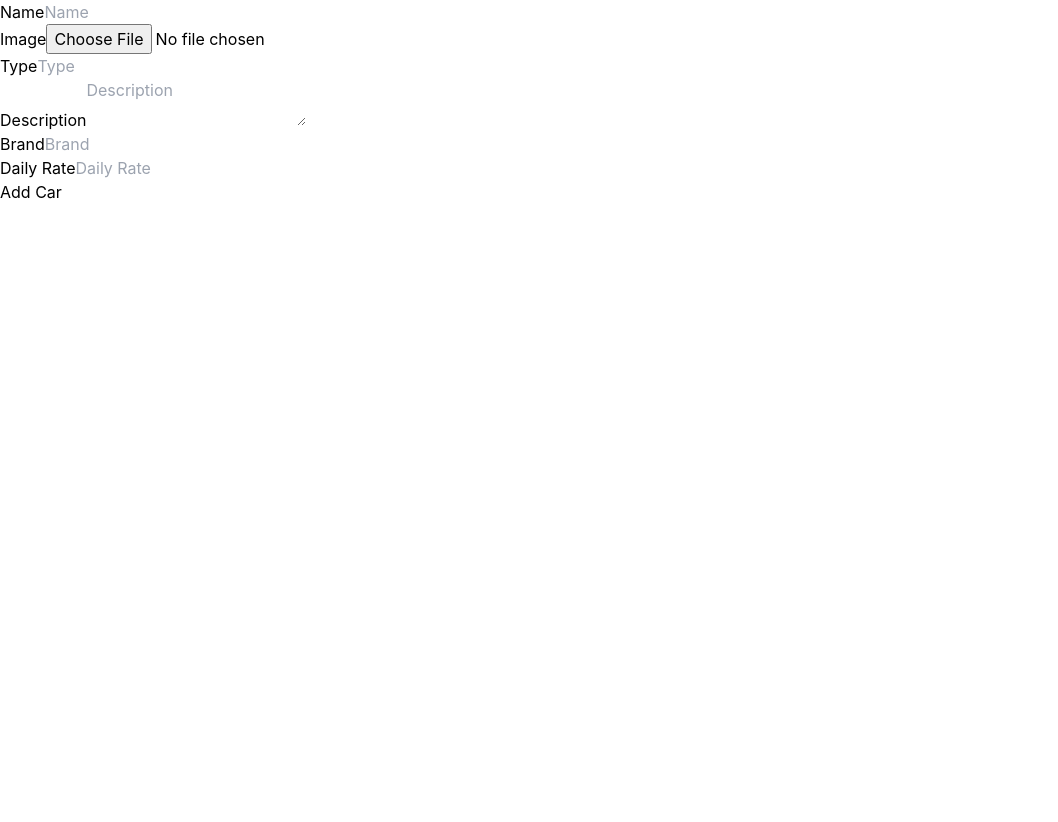
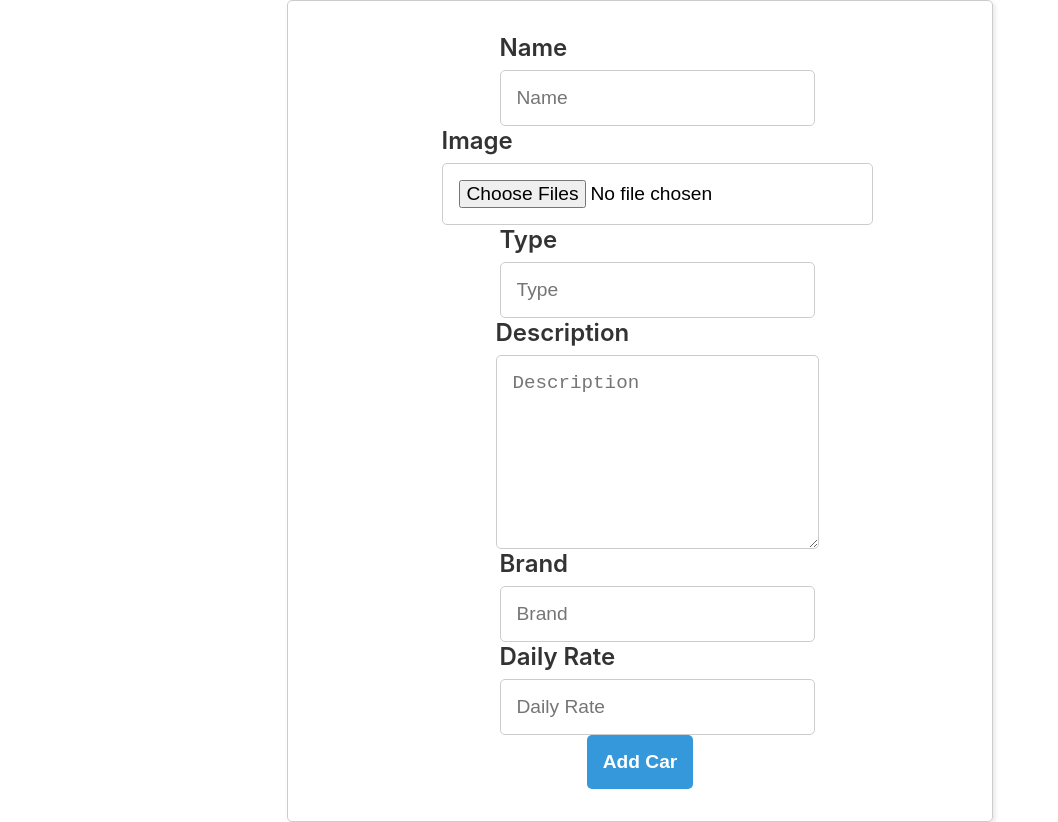
Before and after one commit to Pamphilemkp/car-reservation-frontend, a React (Create React App) app: page /AddCar in a window 1280 px wide. Shown: the whole page, without its empty margins (0-1058 px from the left). Before the commit the page ends 800 px from the top, so only its background shows below. Built offline with nearby package versions, Linux system fonts and the light colour scheme.

Commit message:
added form

```diff
--- a/package.json
+++ b/package.json
@@ -23,6 +23,7 @@
     "redux-thunk": "^2.4.2",
     "slick-carousel": "^1.8.1",
     "slick-slider": "^1.8.2",
+    "swiper": "^8.4.5",
     "web-vitals": "^2.1.4"
   },
   "scripts": {
--- a/src/components/AddCar.js
+++ b/src/components/AddCar.js
@@ -1,51 +1,62 @@
-/* eslint-disable jsx-a11y/label-has-associated-control */
-import React, { useState } from 'react';
+/* eslint-disable */
+
+import React, { useEffect, useState } from 'react';
 import { useDispatch } from 'react-redux';
+import { useNavigate } from 'react-router-dom';
 import { addCar } from '../redux/actions/CarAction';
 
 const AddCar = () => {
   const [name, setName] = useState('');
-  const [image, setImage] = useState('');
+  const [image, setImage] = useState([]);
   const [type, setType] = useState('');
   const [description, setDescription] = useState('');
   const [brand, setBrand] = useState('');
   const [dailyrate, setDailyrate] = useState('');
+  const [valid, setValid] = useState(false);
 
   const dispatch = useDispatch();
 
-  // handleuploadimage
-  const handleUploadImage = (e) => {
-    const file = e.target.files[0];
-    const reader = new FileReader();
-    reader.onloadend = () => {
-      setImage(reader.result);
-    };
-    reader.readAsDataURL(file);
-  };
+  const Navigate = useNavigate();
+  useEffect(() => {
+    if (name && image && type && description && brand && dailyrate) {
+      setValid(true);
+    } else {
+      setValid(false);
+    }
+  }, [name, image, type, description, brand, dailyrate]);
 
   const handleSubmit = (e) => {
     e.preventDefault();
     const formData = new FormData();
-    formData.append('name', name);
-    formData.append('image', image);
-    formData.append('car_type', type);
-    formData.append('description', description);
-    formData.append('brand', brand);
-    formData.append('daily_rate', dailyrate);
+    formData.append('car[name]', name);
+    formData.append('car[image]', image);
+    formData.append('car[car_type]', type);
+    formData.append('car[description]', description);
+    formData.append('car[brand]', brand);
+    formData.append('car[daily_rate]', dailyrate);
+
     dispatch(addCar(formData));
+    Navigate('/');
   };
-  console.log('AddCar');
+
+  // handle image upload
+  const handleUploadImage = (e) => {
+    setImage(e.target.files[0]);
+  };
   return (
     <>
       {/* add from using tailwindcss */}
-      <form onSubmit={handleSubmit} className="w-full max-w-lg">
-        <div className="flex flex-wrap -mx-3 mb-6">
+      <form onSubmit={handleSubmit} className="form-container">
+        <div className="name">
           <div className="w-full px-3">
-            <label className="block uppercase tracking-wide text-gray-700 text-xs font-bold mb-2" htmlFor="name">
+            <label
+              className="label-name"
+              htmlFor="name"
+            >
               Name
             </label>
             <input
-              className="appearance-none block w-full bg-gray-200 text-gray-700 border border-gray-200 rounded py-3 px-4 mb-3 leading-tight focus:outline-none focus:bg-white"
+              className="label-name2"
               id="name"
               type="text"
               placeholder="Name"
@@ -54,27 +65,34 @@ const AddCar = () => {
             />
           </div>
         </div>
-        <div className="flex flex-wrap -mx-3 mb-6">
-          <div className="w-full px-3">
-            <label className="block uppercase tracking-wide text-gray-700 text-xs font-bold mb-2" htmlFor="image">
+        <div className="car-images">
+          <div className="image">
+            <label
+              className="label-image"
+              htmlFor="image"
+            >
               Image
             </label>
             <input
-              className="appearance-none block w-full bg-gray-200 text-gray-700 border border-gray-200 rounded py-3 px-4 mb-3 leading-tight focus:outline-none focus:bg-white"
+              className="input-image"
               id="image"
               type="file"
               placeholder="Image"
               onChange={handleUploadImage}
+              multiple
             />
           </div>
         </div>
-        <div className="flex flex-wrap -mx-3 mb-6">
-          <div className="w-full px-3">
-            <label className="block uppercase tracking-wide text-gray-700 text-xs font-bold mb-2" htmlFor="type">
+        <div className="car-type">
+          <div className="type">
+            <label
+              className="label-type"
+              htmlFor="type"
+            >
               Type
             </label>
             <input
-              className="appearance-none block w-full bg-gray-200 text-gray-700 border border-gray-200 rounded py-3 px-4 mb-3 leading-tight focus:outline-none focus:bg-white"
+              className="input-type"
               id="type"
               type="text"
               placeholder="Type"
@@ -83,13 +101,16 @@ const AddCar = () => {
             />
           </div>
         </div>
-        <div className="flex flex-wrap -mx-3 mb-6">
-          <div className="w-full px-3">
-            <label className="block uppercase tracking-wide text-gray-700 text-xs font-bold mb-2" htmlFor="description">
+        <div className="description">
+          <div className="car-description">
+            <label
+              className="label-description"
+              htmlFor="description"
+            >
               Description
             </label>
             <textarea
-              className="appearance-none block w-full bg-gray-200 text-gray-700 border border-gray-200 rounded py-3 px-4 mb-3 leading-tight  resize-none focus:outline-none focus:bg-white"
+              className="input-description"
               id="description"
               type="text"
               placeholder="Description"
@@ -98,13 +119,16 @@ const AddCar = () => {
             />
           </div>
         </div>
-        <div className="flex flex-wrap -mx-3 mb-6">
-          <div className="w-full px-3">
-            <label className="block uppercase tracking-wide text-gray-700 text-xs font-bold mb-2" htmlFor="brand">
+        <div className="brand">
+          <div className="car-brand">
+            <label
+              className="label-brand"
+              htmlFor="brand"
+            >
               Brand
             </label>
             <input
-              className="appearance-none block w-full bg-gray-200 text-gray-700 border border-gray-200 rounded py-3 px-4 mb-3 leading-tight focus:outline-none focus:bg-white"
+              className="input-brand"
               id="brand"
               type="text"
               placeholder="Brand"
@@ -113,13 +137,16 @@ const AddCar = () => {
             />
           </div>
         </div>
-        <div className="flex flex-wrap -mx-3 mb-6">
-          <div className="w-full px-3">
-            <label className="block uppercase tracking-wide text-gray-700 text-xs font-bold mb-2" htmlFor="daily_rate">
+        <div className="daily_rate">
+          <div className="car-daily_rate">
+            <label
+              className="label-daily_rate"
+              htmlFor="daily_rate"
+            >
               Daily Rate
             </label>
             <input
-              className="appearance-none block w-full bg-gray-200 text-gray-700 border border-gray-200 rounded py-3 px-4 mb-3 leading-tight focus:outline-none focus:bg-white"
+              className="input-daily_rate"
               id="daily_rate"
               type="text"
               placeholder="Daily Rate"
@@ -128,10 +155,10 @@ const AddCar = () => {
             />
           </div>
         </div>
-        <div className="flex flex-wrap -mx-3 mb-2">
-          <div className="w-full md:w-1/3 px-3 mb-6 md:mb-0">
+        <div className="addcar-button">
+          <div className="button-name">
             <button
-              className="shadow bg-purple-500 hover:bg-purple-400 focus:shadow-outline focus:outline-none text-white font-bold py-2 px-4 rounded"
+              className="add-car"
               type="submit"
             >
               Add Car
@@ -139,7 +166,6 @@ const AddCar = () => {
           </div>
         </div>
       </form>
-
     </>
   );
 };
--- a/src/index.css
+++ b/src/index.css
@@ -1,7 +1,3 @@
-@tailwind base;
-@tailwind components;
-@tailwind utilities;
-
 body {
   margin: 0;
   font-family:
@@ -29,3 +25,80 @@ code {
     'Courier New',
     monospace;
 }
+
+.form-container {
+  display: flex;
+  flex-direction: column;
+  align-items: center;
+  width: 50%;
+  margin: 0 auto;
+  padding: 2rem;
+  border: 1px solid #ccc;
+  border-radius: 5px;
+  box-shadow: 2px 2px 5px rgba(0, 0, 0, 0.1);
+}
+
+.label-name,
+.label-image,
+.label-type,
+.label-description,
+.label-brand,
+.label-daily_rate {
+  display: block;
+  font-size: 1.5rem;
+  font-weight: 600;
+  margin-bottom: 0.5rem;
+  color: #333;
+}
+
+.label-name2,
+.input-image,
+.input-type,
+.input-description,
+.input-brand,
+.input-daily_rate {
+  display: block;
+  width: 100%;
+  padding: 1rem;
+  border: 1px solid #ccc;
+  border-radius: 5px;
+  font-size: 1.2rem;
+  transition: all 0.3s ease-in-out;
+}
+
+.input-description {
+  height: 10rem;
+}
+
+.label-name2:focus,
+.input-image:focus,
+.input-type:focus,
+.input-description:focus,
+.input-brand:focus,
+.input-daily_rate:focus {
+  outline: none;
+  border-color: #3498db;
+}
+
+.add-car {
+  display: block;
+  width: 100%;
+  padding: 1rem;
+  border: none;
+  border-radius: 5px;
+  background-color: #3498db;
+  color: #fff;
+  font-size: 1.2rem;
+  font-weight: 600;
+  cursor: pointer;
+  transition: all 0.3s ease-in-out;
+}
+
+.add-car:hover {
+  background-color: #2980b9;
+}
+
+.add-car:active {
+  transform: translateY(2px);
+  box-shadow: none;
+}
--- a/src/redux/actions/CarAction.js
+++ b/src/redux/actions/CarAction.js
@@ -45,7 +45,7 @@ const addCar = (car) => async (dispatch) => {
       },
     };
     const { data } = await axios.post(
-      'http://localhost:5000/products',
+      'http://127.0.0.1:3000/api/v1/cars',
       car,
       config,
     );
--- a/src/screens/AddCarScreen.js
+++ b/src/screens/AddCarScreen.js
@@ -31,7 +31,7 @@ const AddCarScreen = () => {
     <div className="relative w-full">
       <button
         type="button"
-        onClick={() => navigate('/addCar')}
+        onClick={() => navigate('/AddCar')}
         className="block mx-auto m-2 bg-purple-600 hover:bg-purple-700 text-white font-bold py-2 px-4 rounded mb-[4rem]"
       >
         + Add Car
--- a/tailwind.config.js
+++ b/tailwind.config.js
@@ -5,4 +5,4 @@ module.exports = {
     extend: {},
   },
   plugins: [],
-}
+};
```
Also changed, not shown: 2 other files (tests, documents, lock files or other folders).
